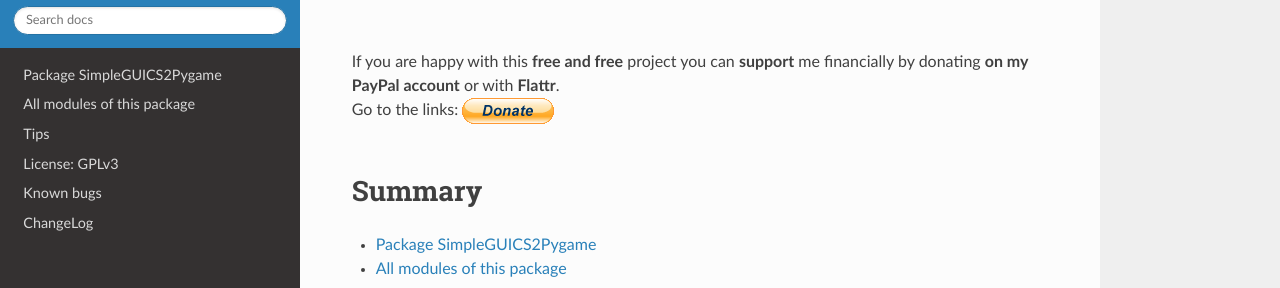
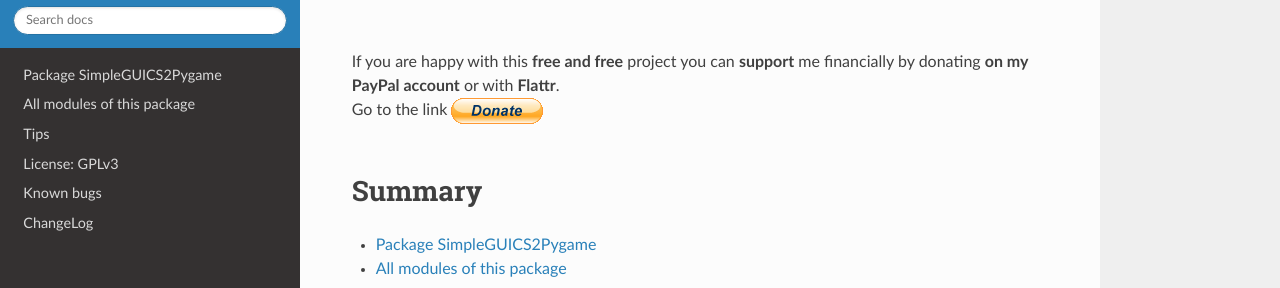
Before and after one commit to rhul-compsoc/SimpleGUICS2Pygame, a Sphinx documentation site: the page built from Sphinx/index.rst, in a window 1280 px wide and 900 px high, scrolled down 1773 px. Shown: the part 158-446 px from the top of the window. Built offline with Sphinx 7.4.7 and the Read the Docs theme 2.0.0, drawn with Linux system fonts in a browser that asks for light colours.

Commit message:
Corrected typo in documentation.

```diff
--- a/README.rst
+++ b/README.rst
@@ -80,7 +80,7 @@ Author |OPi|
 .. |OPi| image:: http://www.opimedia.be/_png/OPi.png
 
 | If you are happy with this **free and free** project you can **support** me financially by donating **on my PayPal account** or with **Flattr**.
-| Go to the links: |Donate|_
+| Go to the link |Donate|_
 
 .. _Donate: http://www.opimedia.be/donate/index.htm
 .. |Donate| image:: http://www.opimedia.be/donate/_png/Paypal_Donate_92x26_t.png
--- a/Sphinx/index.rst
+++ b/Sphinx/index.rst
@@ -105,7 +105,7 @@ Author |OPi|
 .. |OPi| image:: _static/img/OPi_t.png
 
 | If you are happy with this **free and free** project you can **support** me financially by donating **on my PayPal account** or with **Flattr**.
-| Go to the links: |Donate|_
+| Go to the link |Donate|_
 |
 
 .. _Donate: http://www.opimedia.be/donate/index.htm
```
